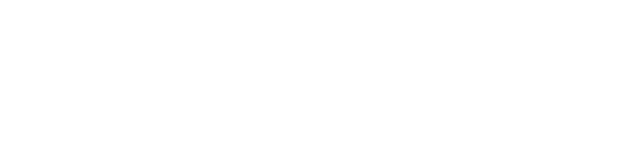
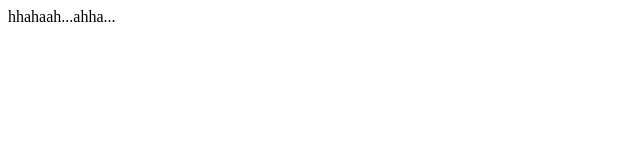
Before and after one commit to dmc26/movieflix, a plain HTML site: page index.html in a window 1280 px wide. Shown: the whole page, without its empty margins (0-640 px from the left). Drawn offline with Linux system fonts and the light colour scheme.

Commit message:
fix[initial-commit]:added content to html

```diff
--- a/index.html
+++ b/index.html
@@ -3,6 +3,6 @@
 
   </head>
   <body>
-
+hhahaah...ahha...
   </body>
 </html>
```
